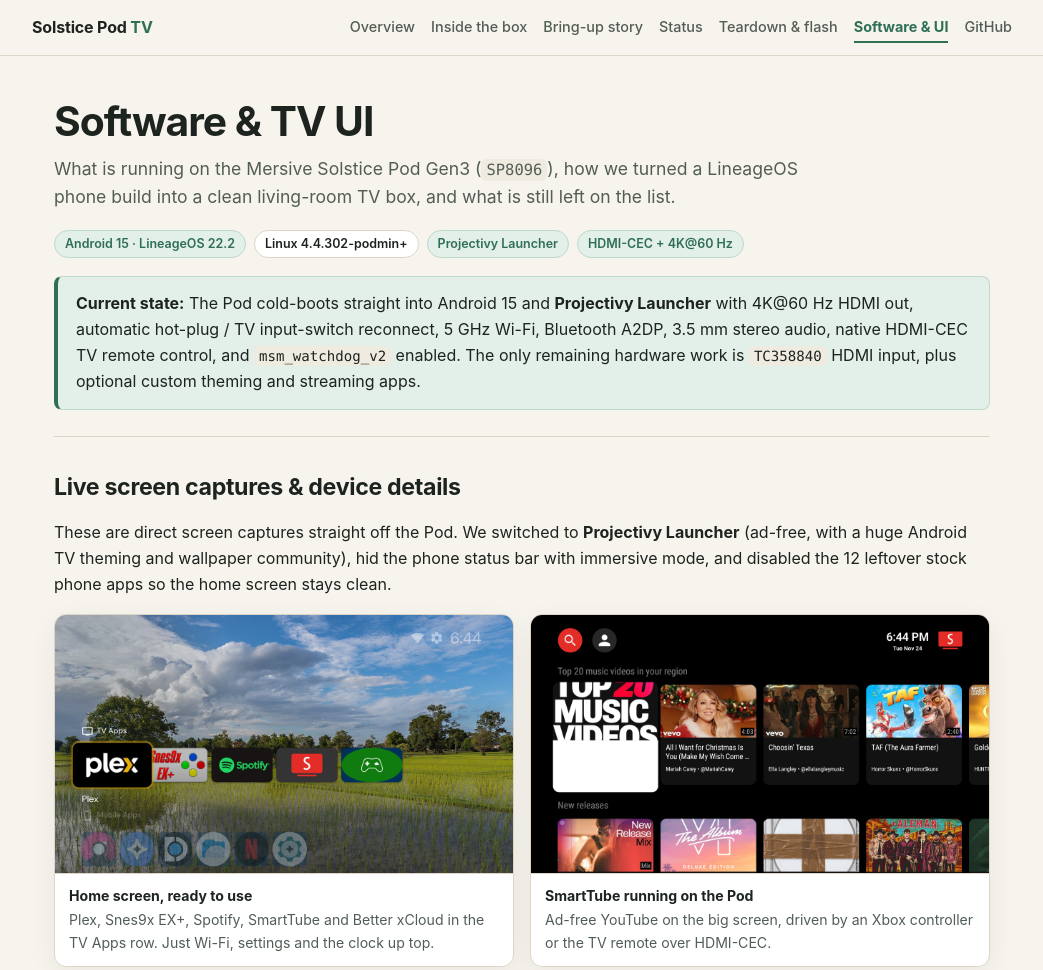
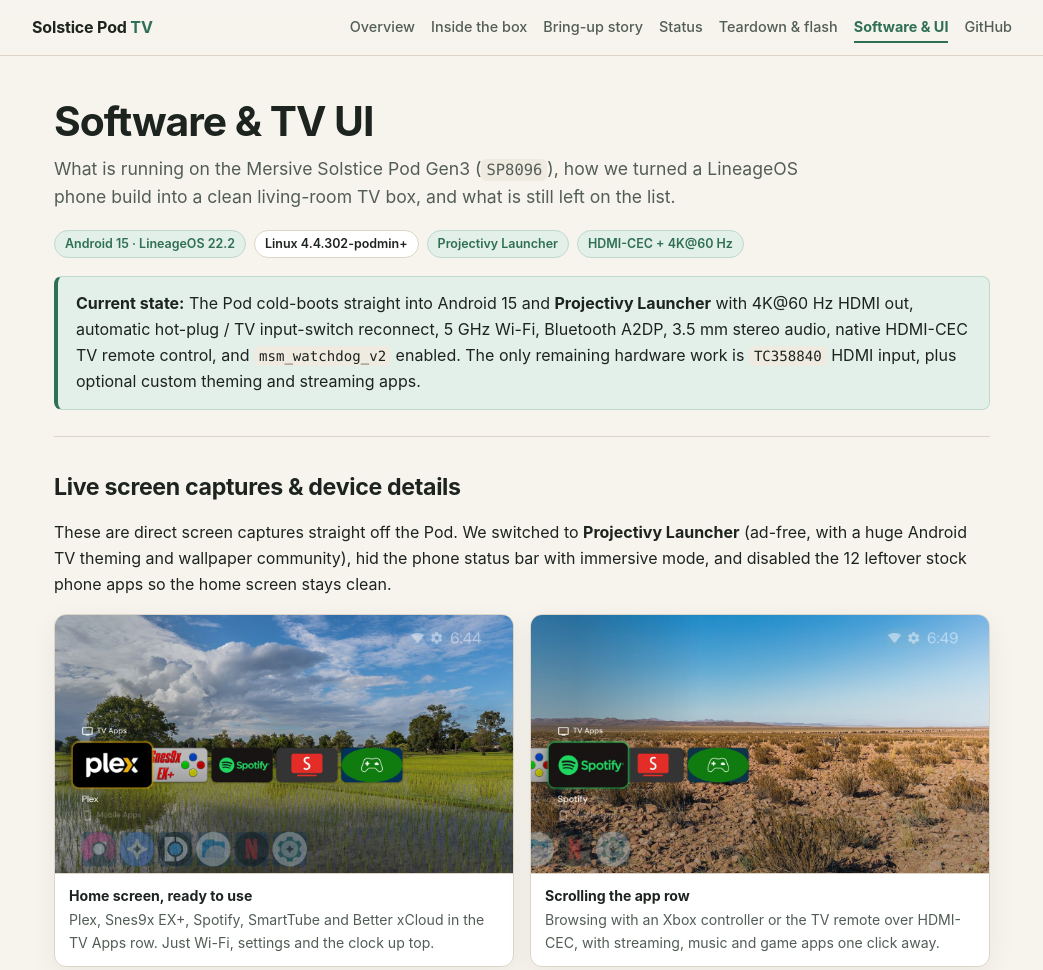
Before and after one commit to NotADevIAmaMeatPopsicle/Solstice-Pod-TV, a plain HTML site: page docs/software.html in a window 1280 px wide. Shown: the top 970 px of the page, without its empty margins (118-1161 px from the left). Drawn offline with Linux system fonts and the light colour scheme.

Commit message:
Use home screen captures only on the software page

```diff
--- a/docs/software.html
+++ b/docs/software.html
@@ -325,8 +325,8 @@
           <figcaption><strong>Home screen, ready to use</strong>Plex, Snes9x EX+, Spotify, SmartTube and Better xCloud in the TV Apps row. Just Wi-Fi, settings and the clock up top.</figcaption>
         </figure>
         <figure class="photo">
-          <img src="images/ui-smarttube.jpg" alt="SmartTube playing home feed on the Mersive Solstice Pod Gen3">
-          <figcaption><strong>SmartTube running on the Pod</strong>Ad-free YouTube on the big screen, driven by an Xbox controller or the TV remote over HDMI-CEC.</figcaption>
+          <img src="images/ui-home-spotify.jpg" alt="Projectivy Launcher home screen scrolled to Spotify, SmartTube and Better xCloud on the Mersive Solstice Pod Gen3">
+          <figcaption><strong>Scrolling the app row</strong>Browsing with an Xbox controller or the TV remote over HDMI-CEC, with streaming, music and game apps one click away.</figcaption>
         </figure>
         <figure class="photo">
           <img src="images/ui-android15-version.png" alt="Android 15 and LineageOS 22.2 version screen on the Mersive Solstice Pod Gen3">
```
Also changed, not shown: docs/images/ui-home-spotify.jpg (added), docs/images/ui-smarttube.jpg (deleted), 1 other file.
